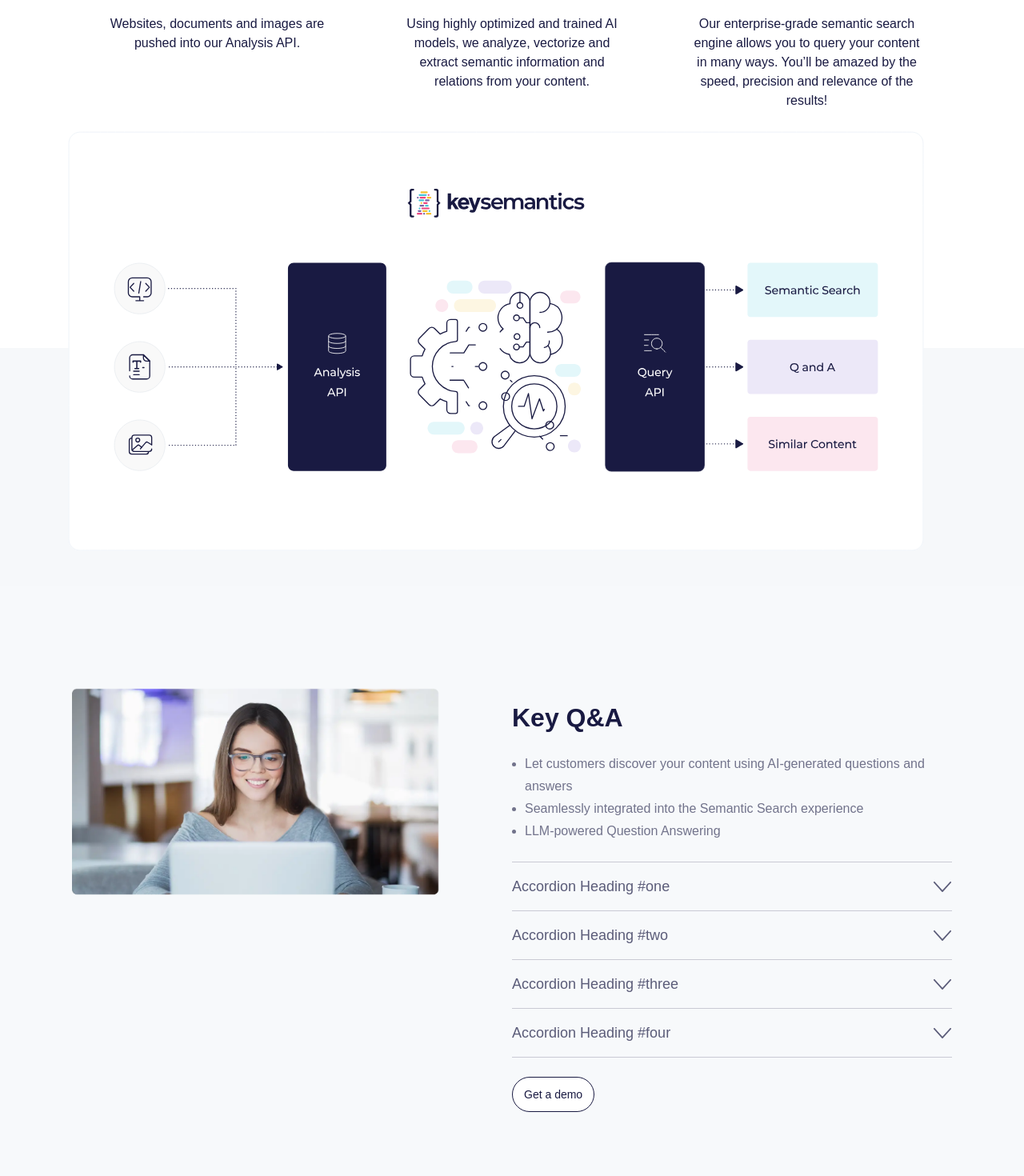
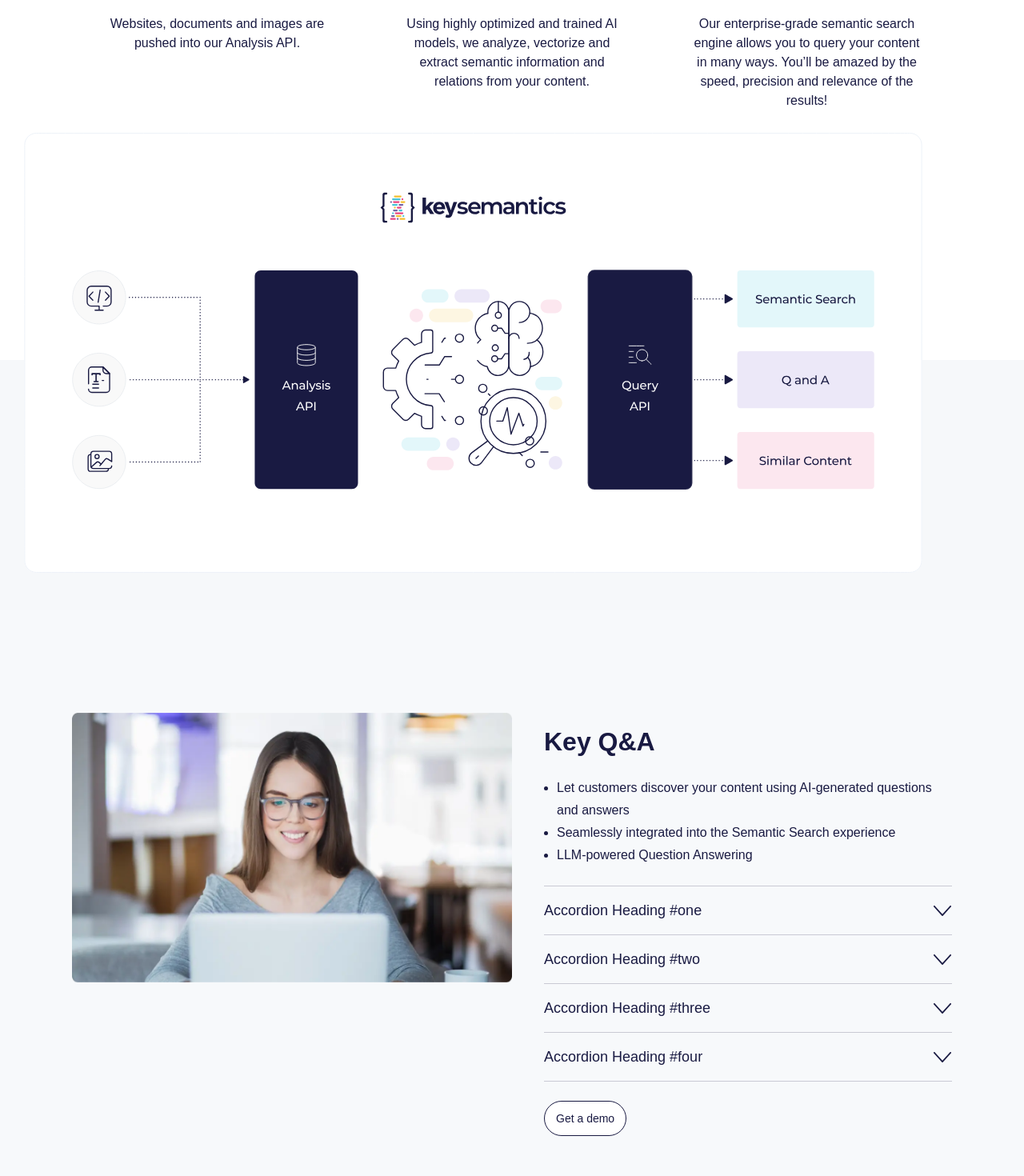
Before and after one commit to sonambishnoi550/KeySemantics, a React (Create React App) app: page / in a window 1280 px wide. Shown: the part 1320-2790 px from the top of the page at 80% size. Built offline with nearby package versions, Linux system fonts and the light colour scheme.

Commit message:
image size

```diff
--- a/src/components/Faq.jsx
+++ b/src/components/Faq.jsx
@@ -14,21 +14,21 @@ const Faq = () => {
     return (
         <div className='pt-[128px] max-xl:pt-24 max-lg:pt-16 max-sm:pt-12 bg-pink'>
             <div className='container'>
-                <div className="flex max-lg:flex-wrap justify-between">
-                    <div className="lg:w-5/12 w-full max-lg:pb-7 max-lg:mx-auto lg:sticky top-4 h-fit">
+                <div className="flex max-lg:flex-wrap !justify-between">
+                    <div className=" w-full max-lg:pb-7 max-lg:mx-auto lg:sticky top-4 h-fit">
                         <img
-                            className='max-w-[550px] max-xl:max-w-[448px] max-sm:max-w-[332px] mx-auto w-full'
+                            className='max-w-[550px] max-xl:max-w-[448px] max-sm:max-w-[332px] mx-auto lg:h-[337px]'
                             src="./assets/webp/faq-girl.webp"
                             alt="girl"
                         />
                     </div>
-                    <div className="lg:w-6/12 w-full">
+                    <div className="xl:ml-10 w-full">
                         <CustomHeading text="Key Q&A" className="max-lg:pb-5 max-lg:text-center !pb-2"/>
                         <ul className="pb-6 max-w-[552px] max-lg:mx-auto !ml-4">
                             {FAQ_ITEMS.map((item, index) => (
                                 <li
                                     key={index}
-                                    className="list-disc text-darkblue text-base font-normal leading-custom-xl opacity-60"
+                                    className="list-disc text-darkblue text-base font-normal leading-custom-xl"
                                 >
                                     {item}
                                 </li>
@@ -39,7 +39,7 @@ const Faq = () => {
                             <div key={index} className="border-b border-lightgray transition-all duration-700">
                                 <button
                                     onClick={() => toggleAccordion(index)}
-                                    className="w-full flex justify-between items-center py-4 text-left opacity-70 text-lg font-medium text-darkblue hover:bg-gray-100 transition-all duration-700"
+                                    className="w-full flex justify-between items-center py-4 text-left text-lg font-medium text-darkblue hover:bg-gray-100 transition-all duration-700"
                                 >
                                     <span>{item.heading}</span>
                                     <svg className={`transform transition-transform duration-500 size-6 max-sm:size-4 ${activeIndex === index ? 'rotate-180' : 'rotate-0'
--- a/src/components/KeySemantic.jsx
+++ b/src/components/KeySemantic.jsx
@@ -7,14 +7,14 @@ const KeySemantics = () => {
     return (
         <div className='key-bg'>
             <div className='container'>
-                <div className='max-w-[1200px] mx-auto sm:block hidden xl:-ml-10 !lg:h-[588px]'>
+                <div className='max-w-[1300px] mx-auto sm:block hidden xl:-ml-[97px] !lg:h-[588px]'>
                     <Lottie
                         loop
                         animationData={semantics}
                         play
                     />
                 </div>
-                <div className=' sm:hidden'>
+                <div className='max-w-[1300px] mx-auto sm:hidden'>
                     <Lottie
                         loop
                         animationData={mobile}
```
